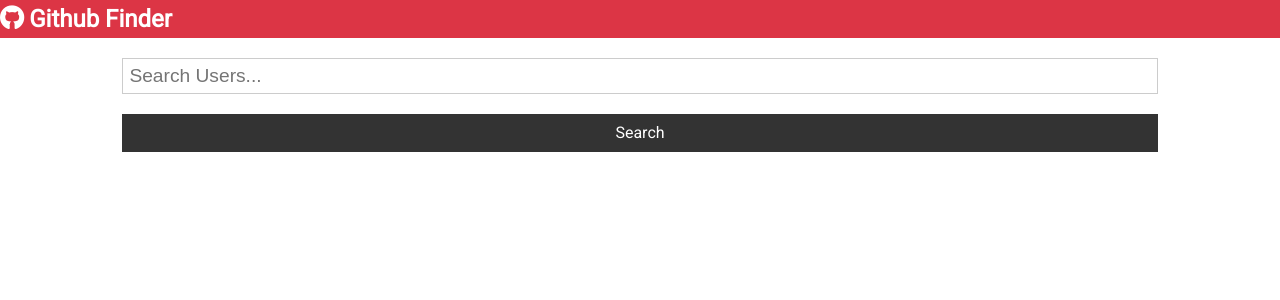
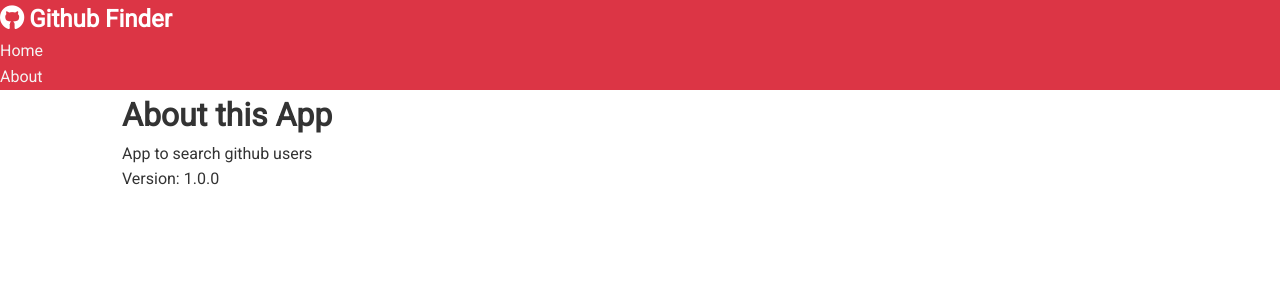
Before and after one commit to ElijaHHall/gitfinder, a React (Create React App) app: page /about in a window 1280 px wide. Shown: the top 300 px of the page. Built offline with nearby package versions, Linux system fonts and the light colour scheme.

Commit message:
added links with in tact state

```diff
--- a/package.json
+++ b/package.json
@@ -9,6 +9,7 @@
     "axios": "^0.19.2",
     "react": "^16.12.0",
     "react-dom": "^16.12.0",
+    "react-router-dom": "^5.1.2",
     "react-scripts": "3.3.0"
   },
   "scripts": {
--- a/src/App.css
+++ b/src/App.css
@@ -24,7 +24,7 @@
 }
 
 a {
-	color: var(--primary-color);
+	color: var(--light-color);
 	text-decoration: none;
 }
 
@@ -410,5 +410,6 @@
 	.navbar ul {
 		text-align: center;
 		justify-content: center;
+		color: white;
 	}
 }
--- a/src/App.js
+++ b/src/App.js
@@ -1,14 +1,18 @@
-import React, { Component } from "react";
+import React, { Component, Fragment } from "react";
+import { BrowserRouter as Router, Switch, Route } from "react-router-dom";
 import Navbar from "./components/layout/Navbar";
 import Users from "./components/users/Users";
 import Search from "./components/users/Search";
+import Alert from "./components/layout/Alert";
+import About from "./components/pages/About";
 import axios from "axios";
 import "./App.css";
 
 class App extends Component {
 	state = {
 		users: [],
-		loading: false
+		loading: false,
+		alert: null
 	};
 
 	// Search github users
@@ -27,20 +31,44 @@
 
 	// Clear users from state
 	clearUsers = () => this.setState({ users: [], loading: false });
+	// Set Alert
+	setAlert = (msg, type) => {
+		this.setState({ alert: { msg, type } });
+
+		setTimeout(() => this.setState({ alert: null }), 3000);
+	};
 
 	render() {
 		return (
+			<Router>
 				<div className='App'>
 					<Navbar />
 					<div className='container'>
+						<Alert alert={this.state.alert} />
+						<Switch>
+							<Route
+								exact
+								path='/'
+								render={props => (
+									<Fragment>
 										<Search
 											searchUsers={this.searchUsers}
 											clearUsers={this.clearUsers}
 											showClear={this.state.users.length > 0 ? true : false}
+											setAlert={this.setAlert}
 										/>
-					<Users loading={this.state.loading} users={this.state.users} />
+										<Users
+											loading={this.state.loading}
+											users={this.state.users}
+										/>
+									</Fragment>
+								)}
+							/>
+							<Route exact path='/about' component={About} />
+						</Switch>
 					</div>
 				</div>
+			</Router>
 		);
 	}
 }
--- /dev/null
+++ b/src/components/layout/Alert.js
@@ -0,0 +1,13 @@
+import React from "react";
+
+const Alert = ({ alert }) => {
+	return (
+		alert !== null && (
+			<div className={`alert alert-${alert.type}`}>
+				<i className='fas fa-info-circle'></i> {alert.msg}
+			</div>
+		)
+	);
+};
+
+export default Alert;
--- a/src/components/layout/Navbar.js
+++ b/src/components/layout/Navbar.js
@@ -1,5 +1,6 @@
 import React from "react";
 import PropTypes from "prop-types";
+import { Link } from "react-router-dom";
 
 const Navbar = ({ icon, title }) => {
 	// export with class is unnecessary
@@ -10,6 +11,14 @@
 			<h1>
 				<i className={icon} /> {title}
 			</h1>
+			<ul>
+				<li>
+					<Link to='/'>Home</Link>
+				</li>
+				<li>
+					<Link to='/about'>About</Link>
+				</li>
+			</ul>
 		</nav>
 	);
 };
--- /dev/null
+++ b/src/components/pages/About.js
@@ -0,0 +1,13 @@
+import React, { Fragment } from "react";
+
+const About = () => {
+	return (
+		<Fragment>
+			<h1>About this App</h1>
+			<p>App to search github users</p>
+			<p> Version: 1.0.0</p>
+		</Fragment>
+	);
+};
+
+export default About;
--- a/src/components/users/Search.js
+++ b/src/components/users/Search.js
@@ -9,13 +9,18 @@
 	static propTypes = {
 		searchUsers: PropTypes.func.isRequired,
 		clearUsers: PropTypes.func.isRequired,
-		showClear: PropTypes.bool.isRequired
+		showClear: PropTypes.bool.isRequired,
+		setAlert: PropTypes.func.isRequired
 	};
 
 	onSubmit = e => {
 		e.preventDefault();
-		this.props.searchUsers(this.state.text);
-		this.setState({ text: "" });
+		if (this.state.text === "") {
+			this.props.setAlert("Please enter something", "light");
+		} else {
+			this.props.searchUsers(this.state.text);
+			this.setState({ text: "" });
+		}
 	};
 
 	onChange = e => {
```
Also changed, not shown: 1 other file (tests, documents, lock files or other folders). Lines whose indentation alone changed are shown as unchanged.
